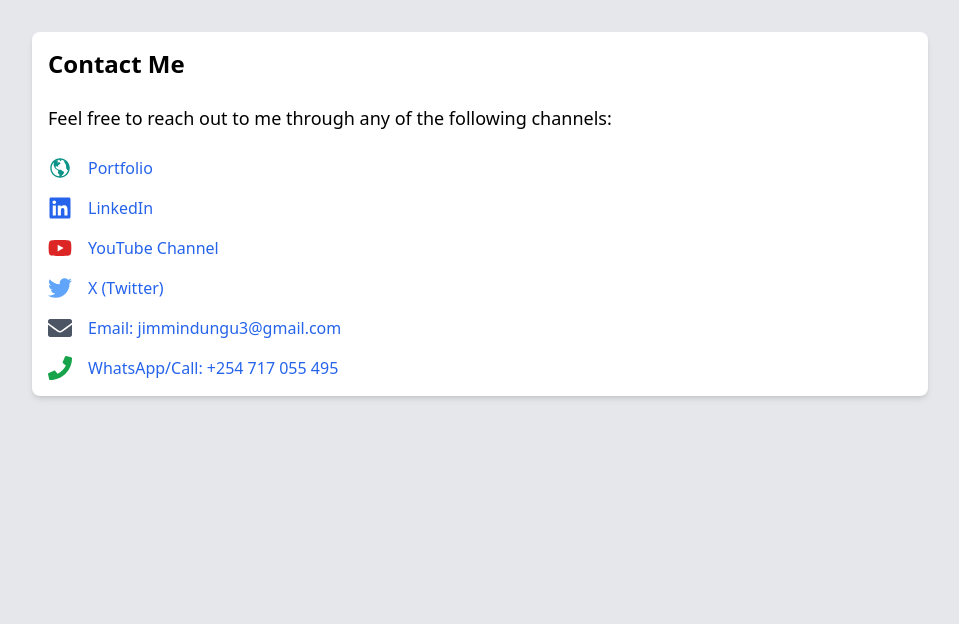
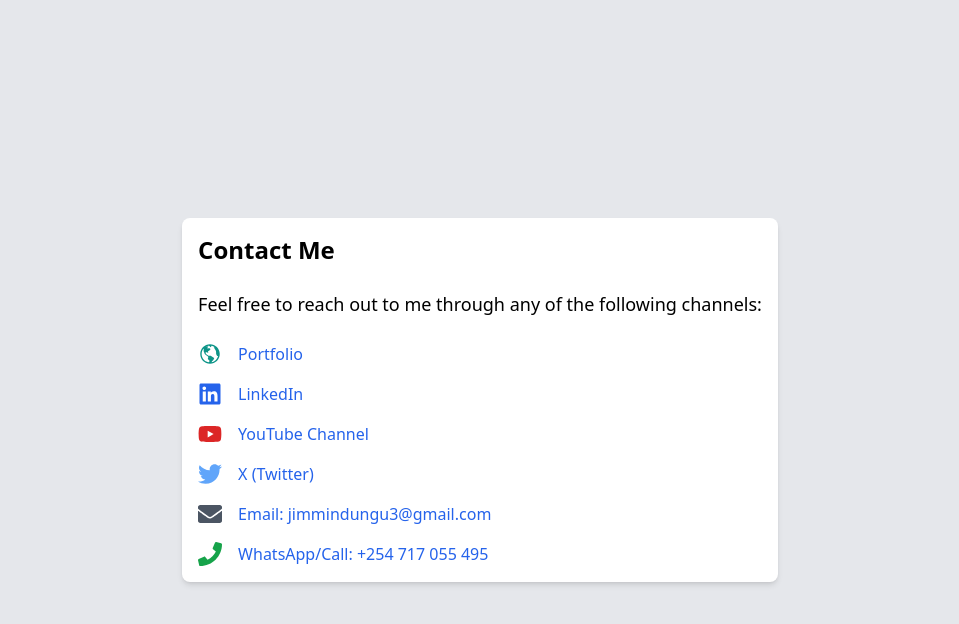
Before and after one commit to jimmindungu3/James-Store-Frontend, a React (Vite) app: page /contact in a window 1280 px wide. Shown: the top 624 px of the page, without its empty margins (160-1119 px from the left). Built offline with nearby package versions, Linux system fonts and the light colour scheme.

Commit message:
change portfolio url

```diff
--- a/src/pages/Contact.jsx
+++ b/src/pages/Contact.jsx
@@ -5,7 +5,7 @@ import { IoMdGlobe } from 'react-icons/io';
 
 const ContactPage = () => {
   return (
-    <div className="bg-gray-200 min-h-screen py-8">
+    <div className="bg-gray-200 min-h-screen flex items-center py-8">
       <div className="max-w-4xl mx-auto p-4 bg-white rounded-lg shadow-md">
         <h1 className="text-2xl font-bold mb-6">Contact Me</h1>
         <p className="text-lg mb-6">
@@ -16,7 +16,7 @@ const ContactPage = () => {
           <div className="flex items-center space-x-4">
             <IoMdGlobe className="text-teal-600 text-2xl" />
             <a
-              href="https://jimmindungu3.github.io/portfolio/"
+              href="https://portfolio-topaz-nu-61.vercel.app/"
               className="text-blue-600 hover:text-blue-500"
               target="_blank"
               rel="noopener noreferrer"
```
